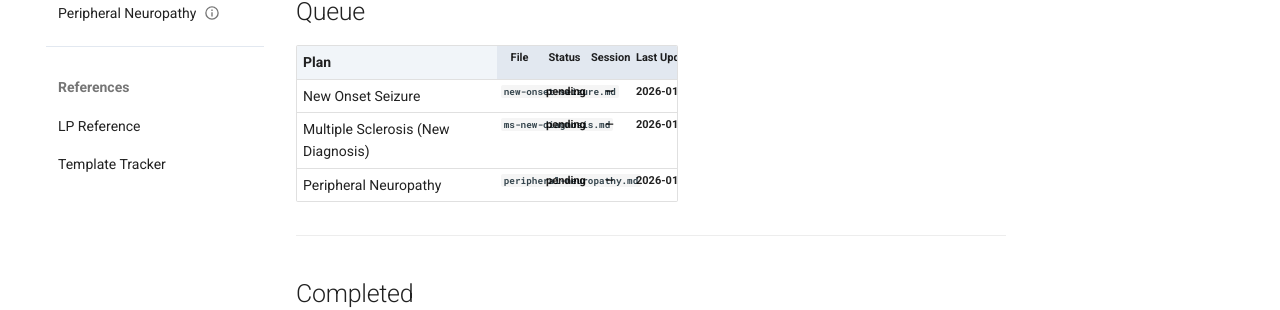
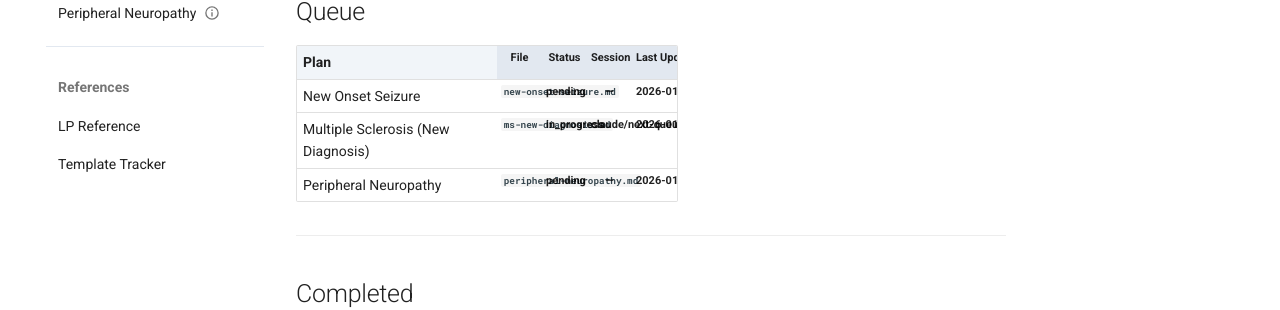
Before and after one commit to blondarb/neuro-plans, an MkDocs documentation site: the page built from docs/drafts/queue.md, in a window 1280 px wide and 1278 px high. Shown: the part 544-854 px from the top of the window. Built offline with MkDocs 1.6.1 and Material for MkDocs 9.7.7, drawn with Linux system fonts in a browser that asks for light colours; comment, search, counter and statistics services are not loaded.

Commit message:
Claim MS new diagnosis plan for review
Update queue.md to mark Multiple Sclerosis plan as in_progress
for session claude/next-queue-item-VZFVz.

```diff
--- a/docs/drafts/queue.md
+++ b/docs/drafts/queue.md
@@ -23,7 +23,7 @@ Plans in this queue need to go through the skills pipeline (checker → rebuilde
 | Plan | File | Status | Session | Last Updated |
 |------|------|--------|---------|--------------|
 | New Onset Seizure | `new-onset-seizure.md` | pending | — | 2026-01-20 |
-| Multiple Sclerosis (New Diagnosis) | `ms-new-diagnosis.md` | pending | — | 2026-01-20 |
+| Multiple Sclerosis (New Diagnosis) | `ms-new-diagnosis.md` | in_progress | claude/next-queue-item-VZFVz | 2026-01-20 |
 | Peripheral Neuropathy | `peripheral-neuropathy.md` | pending | — | 2026-01-20 |
 
 ---
```
